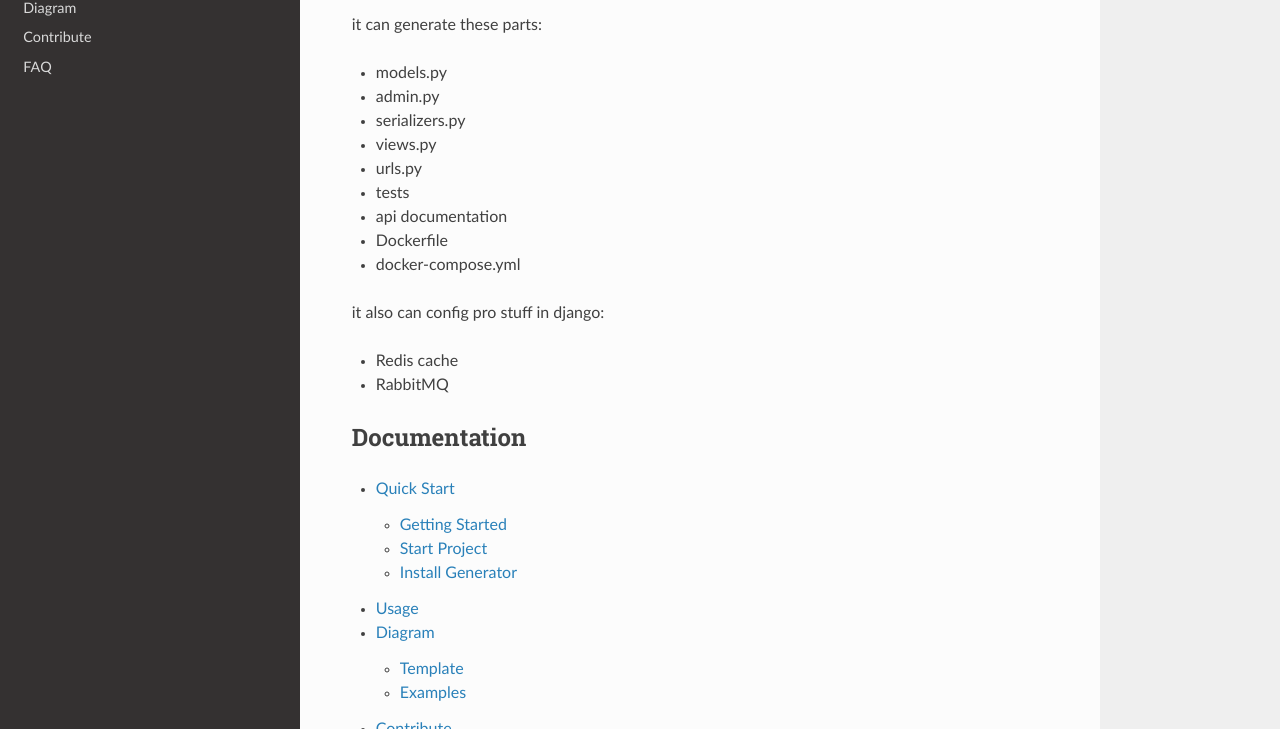
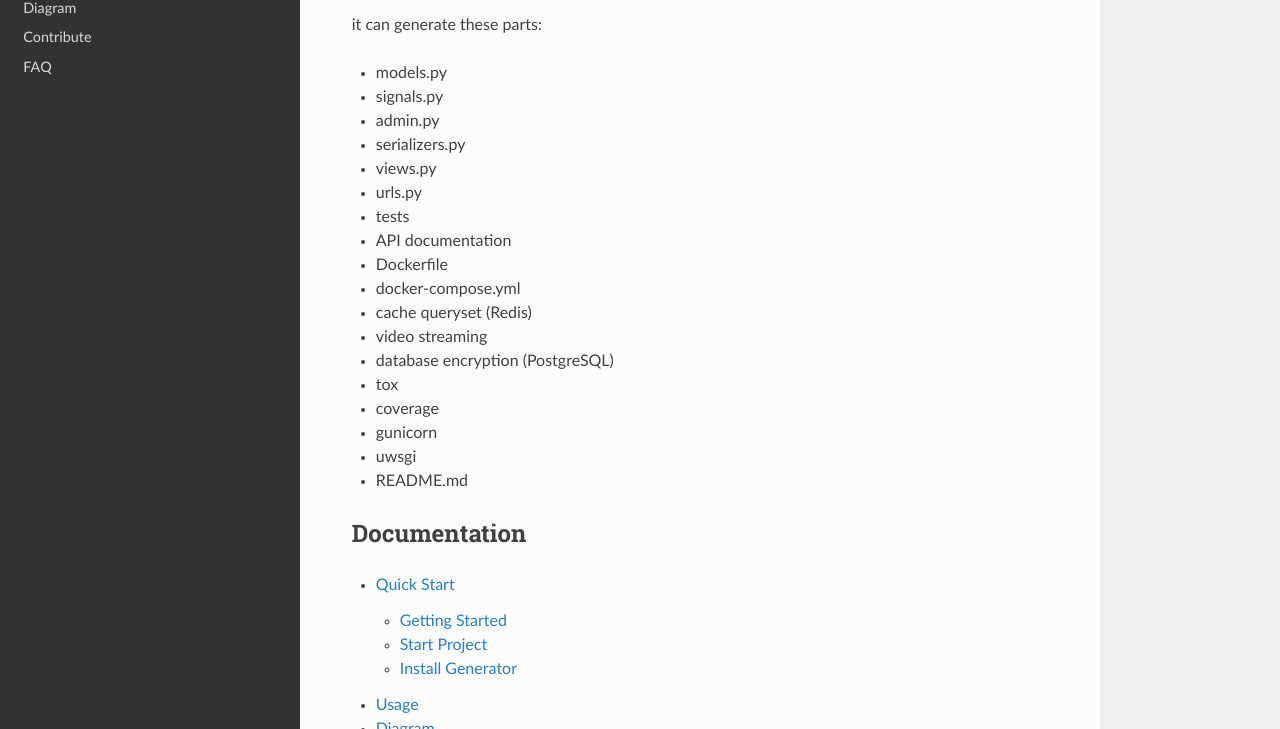
Before and after one commit to sageteamorg/django-sage-painless, a Sphinx documentation site: the page built from docs/index.rst, in a window 1280 px wide and 900 px high, scrolled down 753 px, cut to the strip 171-900 px from the top of the window. Built offline with Sphinx 7.4.7 and the Read the Docs theme 2.0.0, drawn with Linux system fonts in a browser that asks for light colours.

Commit message:
docs (git): Update docs

```diff
--- a/docs/index.rst
+++ b/docs/index.rst
@@ -56,19 +56,23 @@ painless creates django backend projects without developer coding
 it can generate these parts:
 
 - models.py
+- signals.py
 - admin.py
 - serializers.py
 - views.py
 - urls.py
 - tests
-- api documentation
+- API documentation
 - Dockerfile
 - docker-compose.yml
-
-it also can config pro stuff in django:
-
-- Redis cache
-- RabbitMQ
+- cache queryset (Redis)
+- video streaming
+- database encryption (PostgreSQL)
+- tox
+- coverage
+- gunicorn
+- uwsgi
+- README.md
 
 Documentation
 -------------
```
